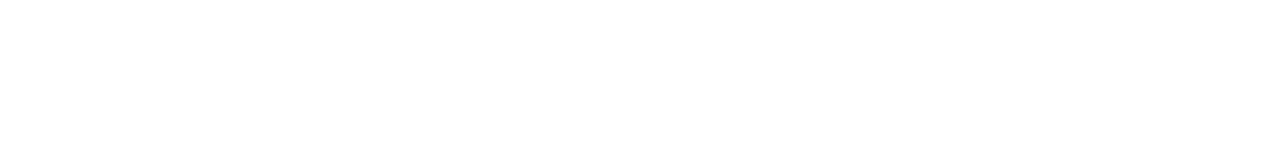
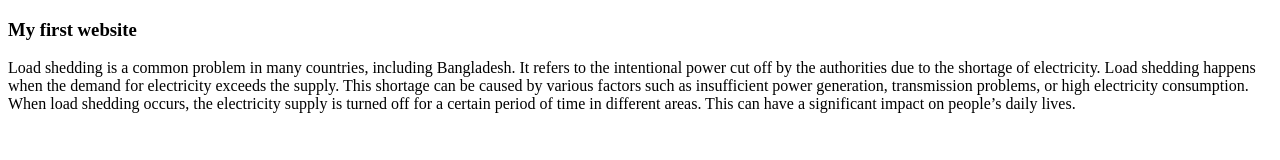
Before and after one commit to rafiqeb/My-first-github-project, a plain HTML site: page Index.html in a window 1280 px wide. Drawn offline with Linux system fonts and the light colour scheme.

Commit message:
added the first blog

```diff
--- a/Index.html
+++ b/Index.html
@@ -6,6 +6,9 @@
     <title>My first github project</title>
 </head>
 <body>
-
+    <div>
+        <h3>My first website</h3>
+        <p>Load shedding is a common problem in many countries, including Bangladesh. It refers to the intentional power cut off by the authorities due to the shortage of electricity. Load shedding happens when the demand for electricity exceeds the supply. This shortage can be caused by various factors such as insufficient power generation, transmission problems, or high electricity consumption. When load shedding occurs, the electricity supply is turned off for a certain period of time in different areas. This can have a significant impact on people’s daily lives.</p>
+    </div>
 </body>
 </html>
```
